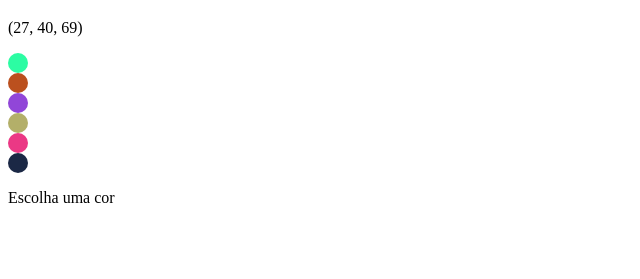
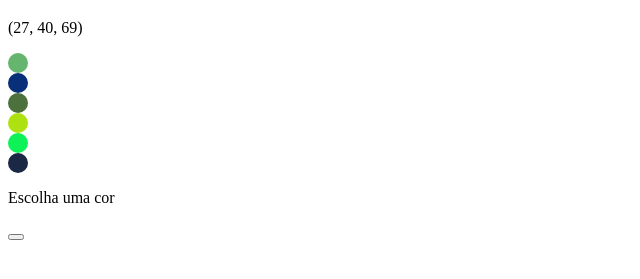
Before and after one commit to Fabio-Vicente/Color-Guess, a website: page index.html in a window 1280 px wide. Shown: the part 61-340 px from the top of the page, without its empty margins (0-640 px from the left). Drawn offline with Linux system fonts and the light colour scheme.

Commit message:
Requisito 6: Reiniciando o jogo

```diff
--- a/index.html
+++ b/index.html
@@ -24,6 +24,9 @@
         <section>
             <p id="answer">Escolha uma cor</p>
         </section>
+        <section>
+            <button id="reset-game"></button>
+        </section>
     </main>
     <script src="script.js"></script>
 </body>
--- a/script.js
+++ b/script.js
@@ -1,15 +1,24 @@
 const tries = document.getElementById('tries');
 const colors = tries.children;
 const rightColor = document.getElementById('rgb-color');
-const rightAnswer = parseInt(Math.random() * 6, 10);
 const answer = document.getElementById('answer');
+const reset = document.getElementById('reset-game');
 
+function initAnswer() {
+  return parseInt(Math.random() * 6, 10);
+}
+
+let rightAnswer = initAnswer();
+
+function ramdomColor() {
+  const R = parseInt(Math.random() * 256, 10);
+  const G = parseInt(Math.random() * 256, 10);
+  const B = parseInt(Math.random() * 256, 10);
+  return `(${R}, ${G}, ${B})`;
+}
 function generateColors() {
   for (let i = 0; i < colors.length; i += 1) {
-    const R = parseInt(Math.random() * 256, 10);
-    const G = parseInt(Math.random() * 256, 10);
-    const B = parseInt(Math.random() * 256, 10);
-    colors[i].style.backgroundColor = `rgb(${R}, ${G}, ${B})`;
+    colors[i].style.backgroundColor = `rgb${ramdomColor()}`;
   }
   colors[rightAnswer].style.backgroundColor = `rgb${rightColor.innerText}`;
 }
@@ -23,6 +32,13 @@ function verifyColor(click) {
     }
   }
 }
+function resetGame() {
+  rightAnswer = initAnswer();
+  rightColor.innerText = ramdomColor();
+  answer.innerText = 'Escolha uma cor';
+  generateColors();
+}
 
 window.onload = generateColors;
 tries.onclick = verifyColor;
+reset.onclick = resetGame;
```
